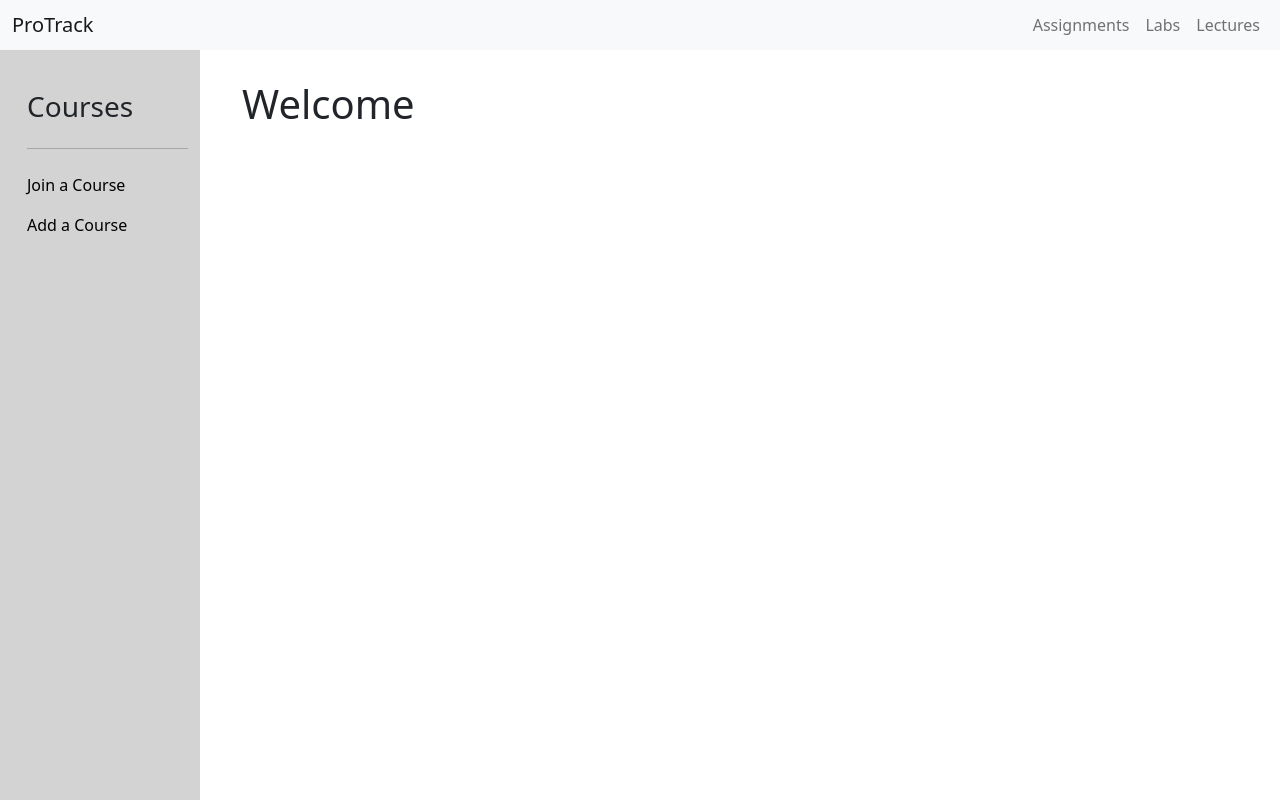
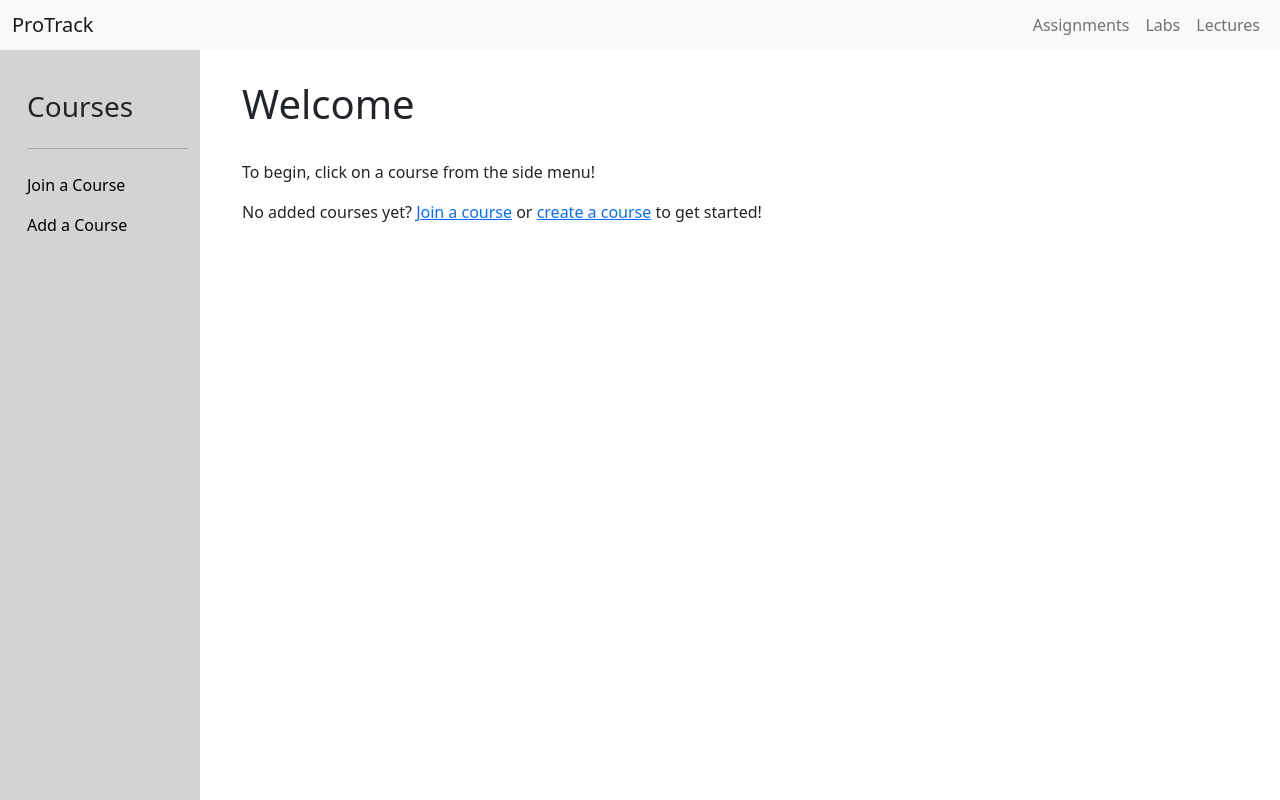
Before and after one commit to annegu/TravelBud, a Flask app: page / in a window 1280 px wide. Run offline with Flask 2, Linux system fonts and the light colour scheme; some libraries are stand-ins or nearby versions.

Commit message:
Add welcome page text

```diff
--- a/templates/coursePage.html
+++ b/templates/coursePage.html
@@ -69,6 +69,11 @@
     <div class="main">
         <div class="container-fluid">
             <h1 class="page-title">{{courseName}}</h1>
+            <br>
+            <!-- Welcome page text -->
+            <p class="welcome-text">To begin, click on a course from the side menu!</p>
+            <p class="welcome-text">No added courses yet? <a href="/findCourse">Join a course</a> or <a href="/newCourse">create a course</a> to get started!</p>
+
             <!-- Assignments -->
             {% if Assignments %}
             <a id="assignments"><h2 class="category-title">Assignments</h2></a>
```
